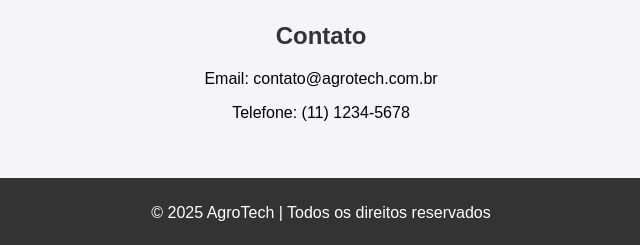
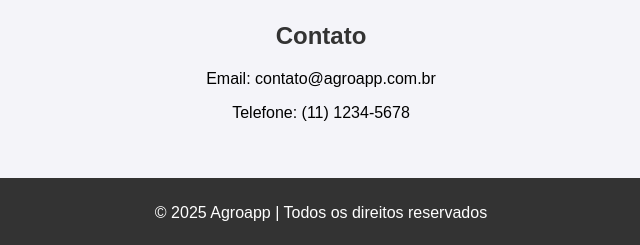
Before and after one commit to 6Mmarcone/agrinho.programacao.2025, a plain HTML site: page index.HTML in a window 1280 px wide. Shown: the part 1233-1478 px from the top of the page, 319-959 px from the left. Drawn offline with Linux system fonts and the light colour scheme.

Commit message:
Update index.HTML

```diff
--- a/index.HTML
+++ b/index.HTML
@@ -4,7 +4,7 @@
     <meta charset="UTF-8">
     <meta name="viewport" content="width=device-width, initial-scale=1.0">
     <meta name="description" content="Site de Agro - Produtos e Serviços para o setor agrícola">
-    <title>AgroTech - Soluções para o Campo</title>
+    <title>Agroapp - Soluções para o Campo</title>
     <style>
         body {
             font-family: Arial, sans-serif;
@@ -70,7 +70,7 @@
 <body>
 
 <header>
-    <h1>AgroTech - Soluções para o Campo</h1>
+    <h1>Agroapp - Soluções para o Campo</h1>
 </header>
 
 <nav>
@@ -126,12 +126,12 @@
 
 <section id="contact" class="section">
     <h2>Contato</h2>
-    <p>Email: contato@agrotech.com.br</p>
+    <p>Email: contato@agroapp.com.br</p>
     <p>Telefone: (11) 1234-5678</p>
 </section>
 
 <footer>
-    <p>&copy; 2025 AgroTech | Todos os direitos reservados</p>
+    <p>&copy; 2025 Agroapp | Todos os direitos reservados</p>
 </footer>
 
 </body>
```
